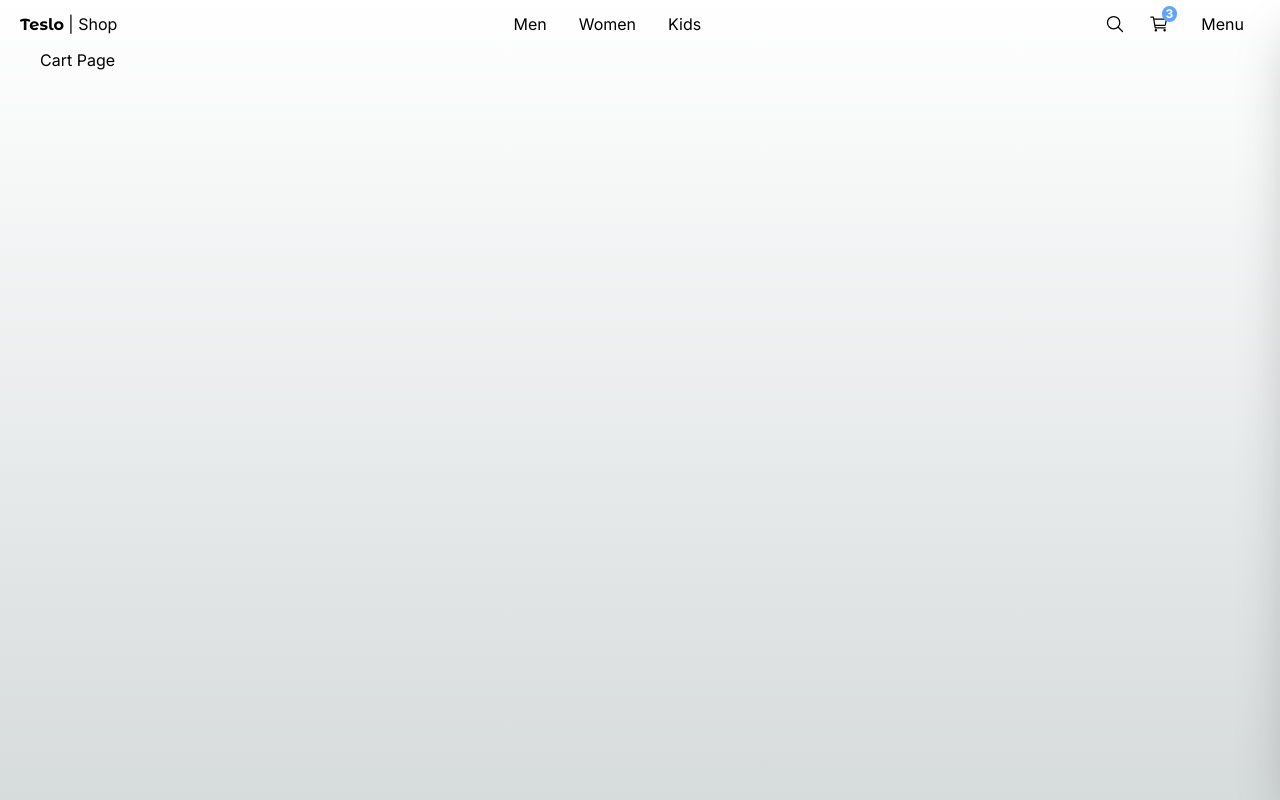
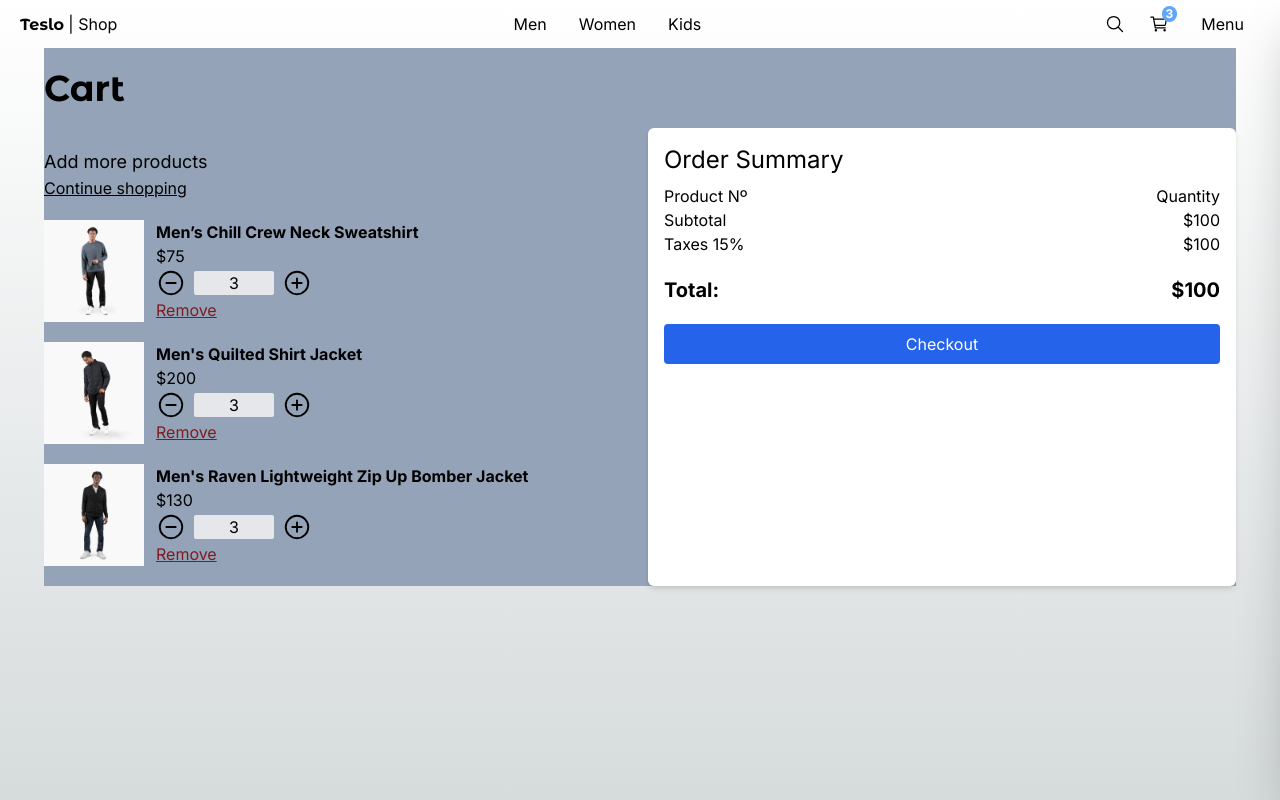
Before and after one commit to Carloslt5/next-course, a Next.js app in the folder 04-teslo-shop/: page /cart in a window 1280 px wide. Built offline with nearby package versions, Linux system fonts and the light colour scheme.

Commit message:
🔨 task: do cart page ui

```diff
--- a/04-teslo-shop/src/app/(shop)/cart/page.tsx
+++ b/04-teslo-shop/src/app/(shop)/cart/page.tsx
@@ -1,7 +1,64 @@
+import { QuantitySelector } from "@/components/product/QuantitySelector";
+import { Title } from "@/components/ui/Title";
+import { initialData } from "@/seed/seed";
+import Image from "next/image";
+import Link from "next/link";
+
+const productInCart = [initialData.products[0], initialData.products[1], initialData.products[2]];
+
 export default function CartPage() {
   return (
-    <div>
-      <h1>Cart Page</h1>
+    <div className="flex justify-center items-center mb-72 px-10 sm:px-1">
+      <div className="flex flex-col w-[1400px] bg-slate-400">
+        <Title title={"Cart"} />
+
+        <div className="grid grid-cols-1 sm:grid-cols-2 gap-4">
+          <div className="flex flex-col mt-5">
+            <span className="text-lg">Add more products</span>
+            <Link href={"/"} className="underline cursor-pointer mb-5">
+              Continue shopping
+            </Link>
+
+            {productInCart.map((product) => (
+              <div key={product.slug} className="flex gap-3 mb-5">
+                <Image
+                  src={`/products/${product.images[0]}`}
+                  width={100}
+                  height={100}
+                  alt={product.title}
+                />
+                <article>
+                  <p className="font-bold">{product.title}</p>
+                  <p>${product.price}</p>
+                  <QuantitySelector quantity={3} />
+                  <button className="text-red-900 underline">Remove</button>
+                </article>
+              </div>
+            ))}
+          </div>
+
+          <div className="flex flex-col bg-white shadow-md rounded-md p-4">
+            <h2 className="mb-2 text-2xl">Order Summary</h2>
+
+            <div className="grid grid-cols-2">
+              <span>Product Nº</span>
+              <span className="text-right">Quantity</span>
+
+              <span>Subtotal</span>
+              <span className="text-right">$100</span>
+
+              <span>Taxes 15%</span>
+              <span className="text-right">$100</span>
+
+              <span className="mt-5 font-bold text-xl ">Total:</span>
+              <span className="mt-5 font-bold text-xl text-right">$100</span>
+            </div>
+            <Link href={"/checkout/address"} className="flex justify-center btn-primary mt-5">
+              Checkout
+            </Link>
+          </div>
+        </div>
+      </div>
     </div>
   );
 }
--- a/04-teslo-shop/src/components/ui/Title.tsx
+++ b/04-teslo-shop/src/components/ui/Title.tsx
@@ -2,7 +2,7 @@ import { titleFont } from "@/config/fonts";
 
 type TitleProps = {
   title: string;
-  subTitle: string;
+  subTitle?: string;
   className?: string;
 };
 
```
